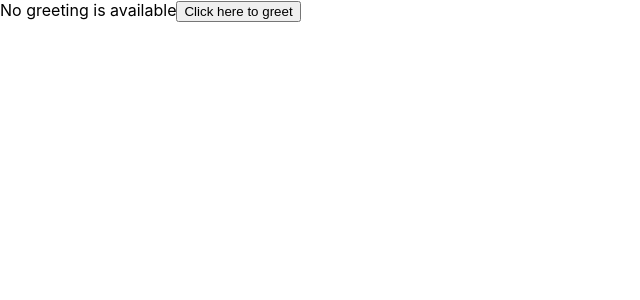
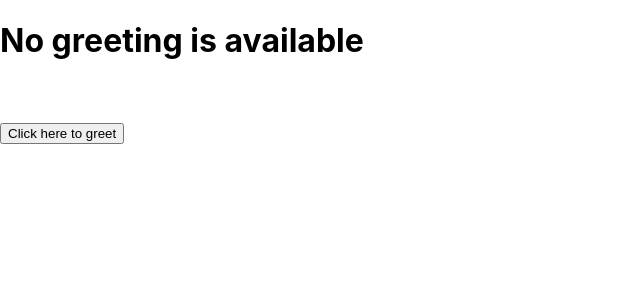
Before and after one commit to Tadesse-Alemayehu/Hello-React-Front-End, a React (Create React App) app: page /greeting in a window 1280 px wide. Shown: the top 300 px of the page, without its empty margins (0-640 px from the left). Built offline with nearby package versions, Linux system fonts and the light colour scheme.

Commit message:
Update: layout

```diff
--- a/src/components/greeting.js
+++ b/src/components/greeting.js
@@ -7,7 +7,9 @@ export default function Greeting() {
   const greeting = useSelector((state) => state.Greeting);
   return (
     <div>
-      {greeting}
+      <h1>{greeting}</h1>
+      <br />
+      <br />
       <button onClick={() => dispatch(generateGreeting())} type="button">
         Click here to greet
       </button>
```
